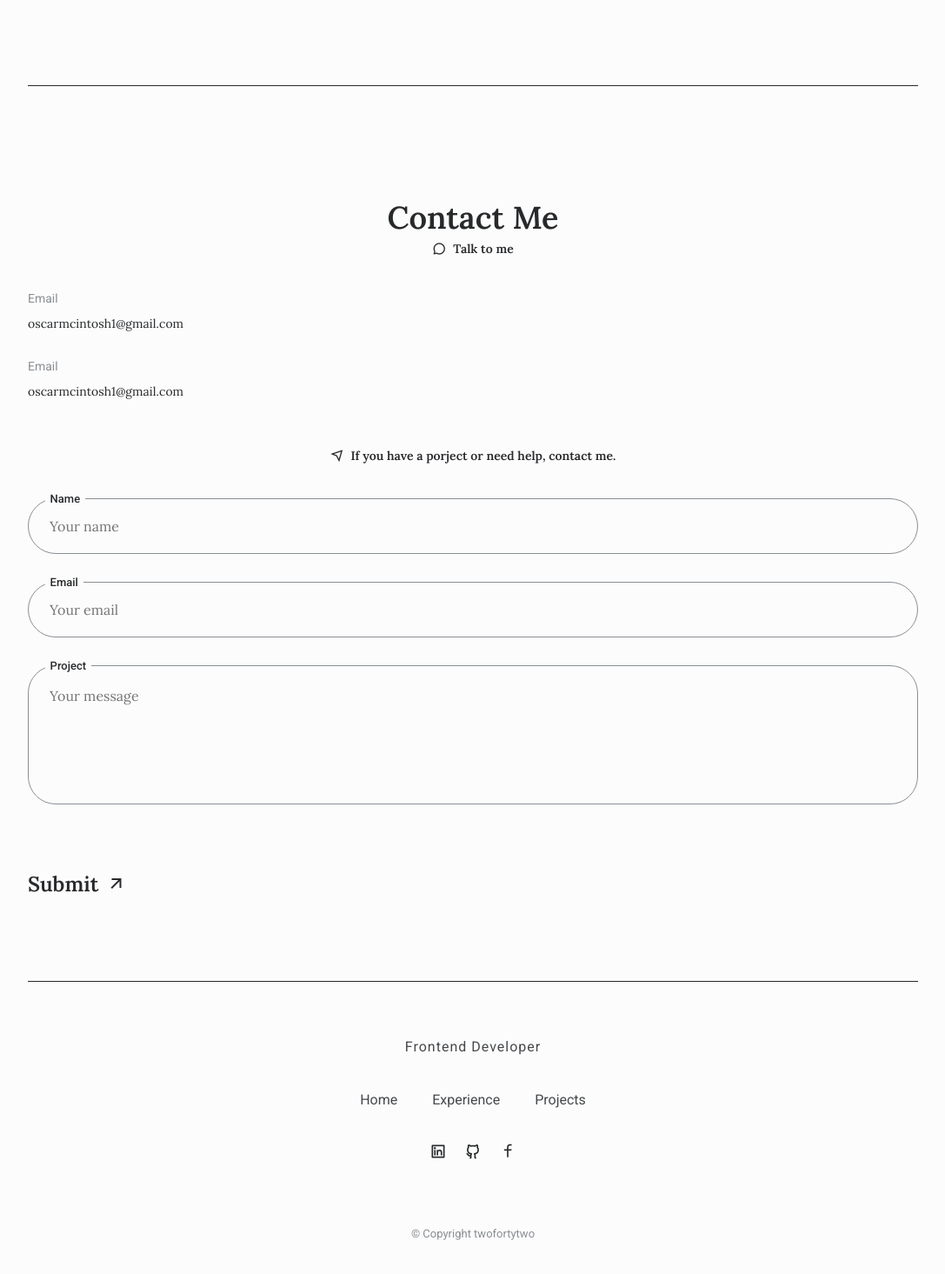
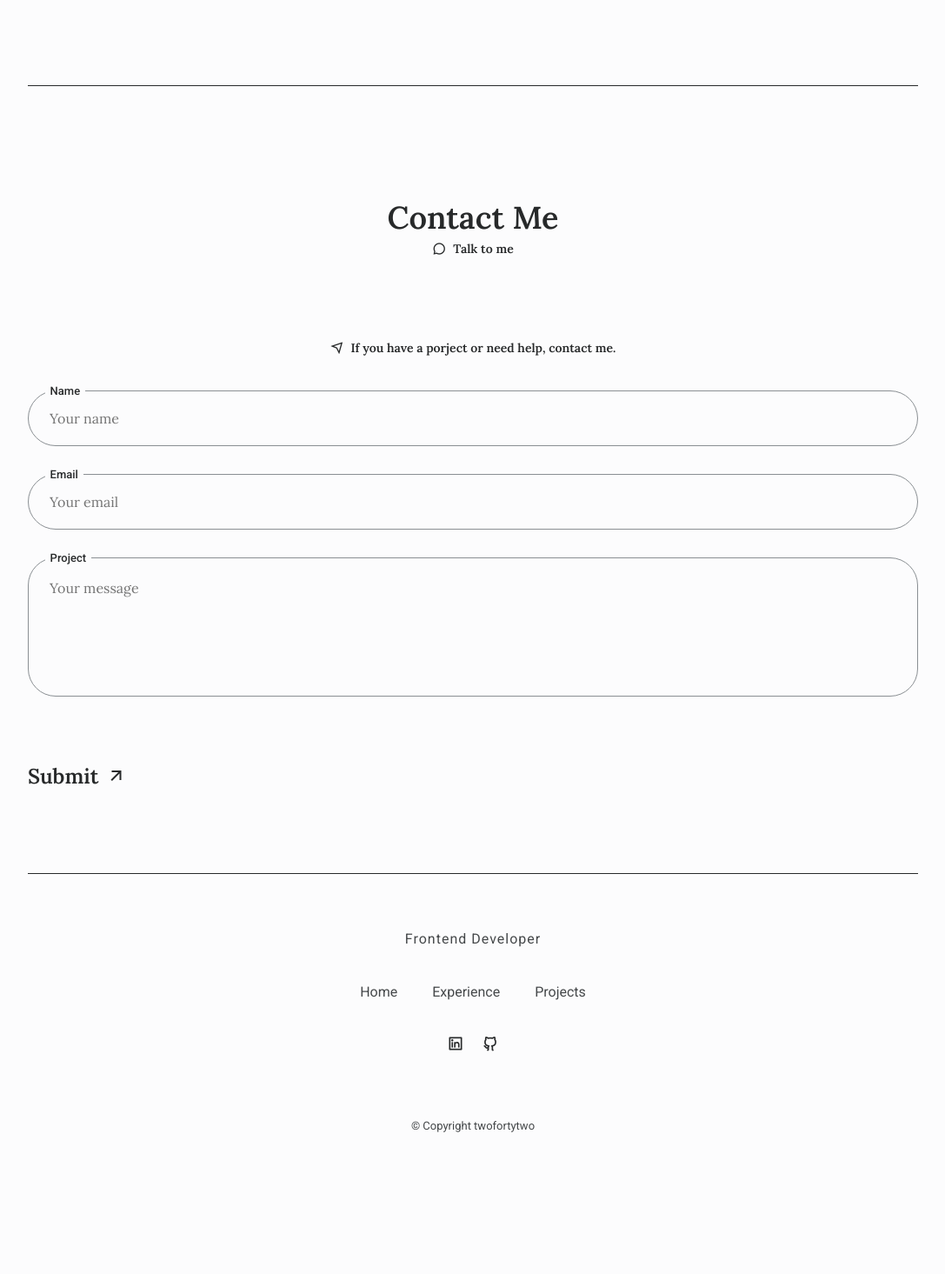
Before and after one commit to oscar-mcintosh/webflow_portfolio, a Nuxt app: page / in a window 1280 px wide. Shown: the part 2549-4014 px from the top of the page at 87% size, without its empty margins (96-1183 px from the left). After the commit the page ends 3963 px from the top, so only its background shows below. Built offline with nearby package versions, Linux system fonts and the light colour scheme.

Commit message:
Performance improvements

```diff
--- a/assets/css/main.css
+++ b/assets/css/main.css
@@ -390,7 +390,7 @@ body.dark-theme {
 }
 
 .home__perfil{
-  height: 100%;
+  height: auto;
 }
 
 .home__perfil img{
@@ -632,7 +632,7 @@ body.dark-theme {
 
 .contact__data-title{
   font-size: var(--small-font-size);
-  color: var(--text-color-light);
+  color: var(--title-color);
 }
 
 .contact__data-info{
@@ -774,7 +774,7 @@ body.dark-theme {
   display: block;
   margin-top: 4.5rem;
   font-size: var(--smaller-font-size);
-  color: var(--text-color-light);
+  color: var(--text-color);
 }
 
 /*=============== SCROLL BAR ===============*/
@@ -1030,7 +1030,7 @@ body.dark-theme {
   }
 
   .home__perfil{
-    height: 100%;
+    height: auto;
   }
 
 
--- a/components/ContactForm.vue
+++ b/components/ContactForm.vue
@@ -5,15 +5,15 @@
                 <i class="ri-chat-3-line"></i>Talk to me
             </h3>
             <div class="contact__info">
-                <div class="contact__data">
-                    <span class="contact__data-title">Email</span>
-                    <span class="contact__data-info">oscarmcintosh1@gmail.com</span>
-                </div>
-                <div class="contact__data">
+                <!-- <div class="contact__data">
+                    <span class="contact__data-title">Phone</span>
+                    <span class="contact__data-info"></span>
+                </div> -->
+                <!-- <div class="contact__data">
                     <span class="contact__data-title">Email</span>
                     <span class="contact__data-info">oscarmcintosh1@gmail.com</span>
 
-                </div>
+                </div> -->
 
             </div>
         </div>
--- a/components/Footer.vue
+++ b/components/Footer.vue
@@ -27,11 +27,6 @@
             <i class="ri-github-line"></i>
           </a>
         </li>
-        <li>
-          <a href="#" target="_blank" class="footer__social-link">
-            <i class="ri-facebook-line"></i>
-          </a>
-        </li>
       </ul>
 
       <span class="footer__copy">
```
